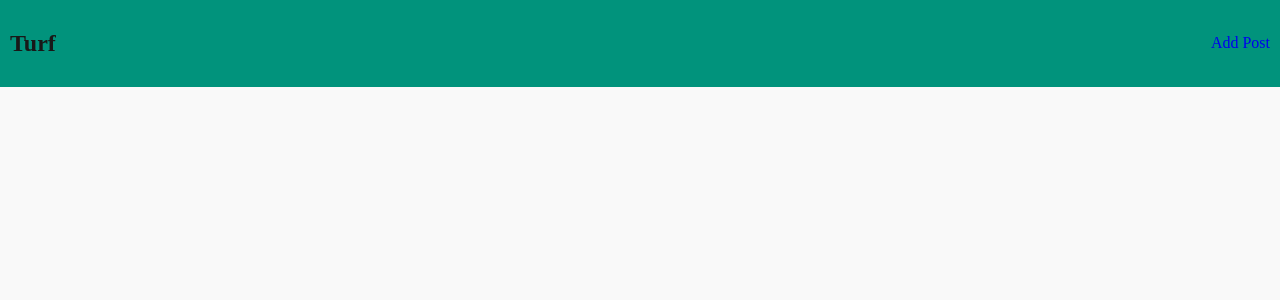
After one commit to mikehoods/turf-blog, a Django app: template blogs/templates/base.html in a window 1280 px wide. The commit adds this page. Shown: the top 300 px of the page. Run offline with Django 3.2, Linux system fonts and the light colour scheme; the template is opened without the code that fills it, so the values that code supplies are empty.

Commit message:
Created base.html and started working on navbar. Setup static 'assets' directory and added some basic styling.

```diff
--- /dev/null
+++ b/assets/styles.css
@@ -0,0 +1,23 @@
+/* base.html styling */
+html{
+    color: #181818;
+    background-color: #f9f9f9;
+}
+body{
+    margin: 0;
+}
+.navbar{
+    display: flex;
+    justify-content: space-between;
+    align-items: center;
+    padding: 10px;
+    background-color: #01937C;
+}
+.navbar .navlinks{
+    text-decoration: none;
+}
+
+/* home.html styling */
+.post-list .post-preview{
+    padding: 10px;
+}
--- /dev/null
+++ b/blogs/templates/base.html
@@ -0,0 +1,24 @@
+{% load static %}
+
+<!DOCTYPE html>
+<html lang="en">
+<head>
+    <meta charset="UTF-8">
+    <meta name="viewport" content="width=device-width, initial-scale=1.0">
+    <title>{% block title %} Turf {% endblock %}</title>
+    <link href="{% static 'styles.css' %}" rel="stylesheet">
+</head>
+<body>
+    <header>
+        <nav class="navbar">
+            <h1>Turf</h1>
+            <div>
+                <a href="#" class="navlinks">Add Post</a>
+            </div>
+        </nav>
+    </header>
+    {% block content %}
+
+    {% endblock %}
+</body>
+</html>
--- a/turf/settings.py
+++ b/turf/settings.py
@@ -108,6 +108,10 @@ USE_TZ = True
 
 STATIC_URL = '/static/'
 
+STATICFILES_DIRS = [
+    BASE_DIR / "assets"
+]
+
 # Default primary key field type
 # https://docs.djangoproject.com/en/3.2/ref/settings/#default-auto-field
 
--- a/turf/urls.py
+++ b/turf/urls.py
@@ -1,7 +1,9 @@
 from django.contrib import admin
 from django.urls import path, include
+from django.conf.urls.static import static
+from django.conf import settings
 
 urlpatterns = [
     path('admin/', admin.site.urls),
     path('', include('blogs.urls'))
-]
+] + static(settings.STATIC_URL, document_root=settings.STATIC_ROOT)
```
Also changed, not shown: blogs/templates/home.html (+7 -1 lines).
